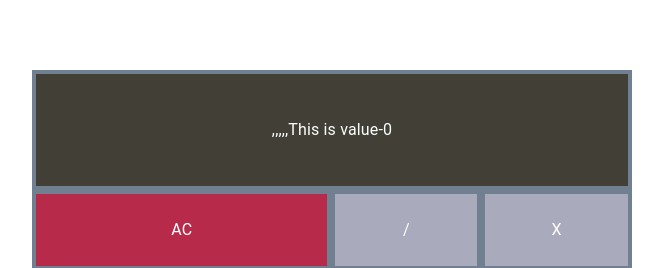
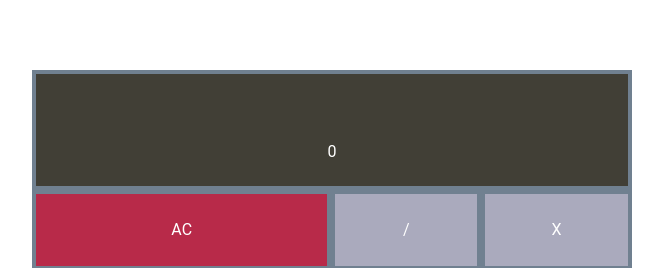
Before and after one commit to mickyngub/fcc-fe-javascript-calculator, a React (Create React App) app: page / in a window 1280 px wide. Shown: the part 239-507 px from the top of the page, without its empty margins (308-971 px from the left). Built offline with nearby package versions, Linux system fonts and the light colour scheme.

Commit message:
everything is working

```diff
--- a/src/Components/Calculator.css
+++ b/src/Components/Calculator.css
@@ -27,6 +27,7 @@
 
 .showNumber {
   grid-area: showNumber;
+  display: grid;
 }
 
 .AC {
--- a/src/Components/Calculator.js
+++ b/src/Components/Calculator.js
@@ -10,8 +10,14 @@ const Calculator = () => {
   const [value, setValue] = useState(0);
 
   const signPressHandler = (sign) => {
-    setValue((current) => sign);
-    setWholeString((current) => current + sign);
+    let lastString = wholeString.slice(-1);
+    let testRegex = /[+\-*/]/;
+    if (testRegex.test(lastString)) {
+      return;
+    } else {
+      setValue((current) => sign);
+      setWholeString((current) => current + sign);
+    }
   };
   const numberPressHandler = (number) => {
     if (value === 0) {
@@ -29,6 +35,10 @@ const Calculator = () => {
       setValue((current) => current + number);
       setWholeString((current) => current + number);
     }
+  };
+  const dotPressHandler = () => {
+    setValue((current) => current + ".");
+    setWholeString((current) => current + ".");
   };
   const equalPressHandler = () => {
     let lastString = wholeString.slice(-1);
@@ -60,9 +70,12 @@ const Calculator = () => {
     >
       <div className="grid-container">
         <div className="grid-item showNumber">
-          <Typography>{wholeString},,,,,</Typography>
-
-          <Typography>This is value-{value}</Typography>
+          <div>
+            <Typography>{wholeString}</Typography>
+          </div>
+          <div>
+            <Typography>{value}</Typography>
+          </div>
         </div>
         <div className="grid-item AC" onClick={acPressHandler}>
           <Typography>AC</Typography>
@@ -121,7 +134,7 @@ const Calculator = () => {
         <div className="grid-item no0" onClick={() => numberPressHandler("0")}>
           <Typography>0</Typography>
         </div>
-        <div className="grid-item s-dot">
+        <div className="grid-item s-dot" onClick={dotPressHandler}>
           <Typography>.</Typography>
         </div>
       </div>
```
